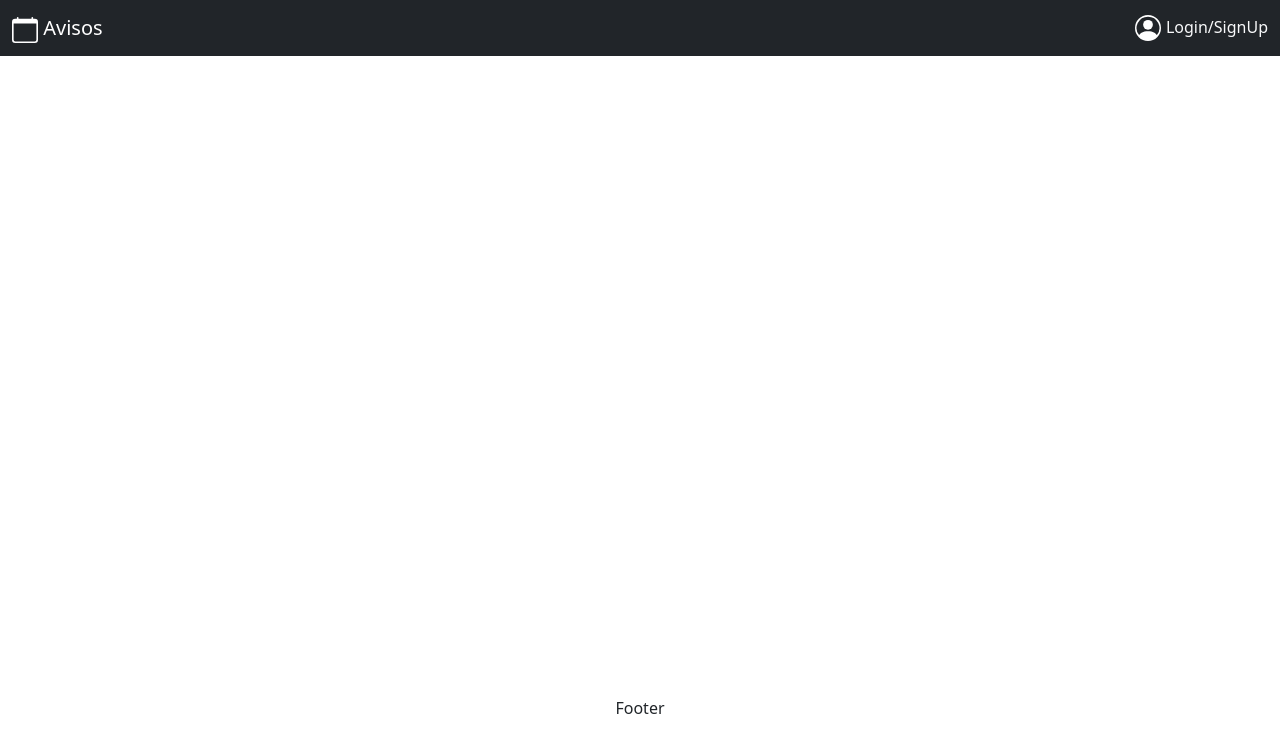
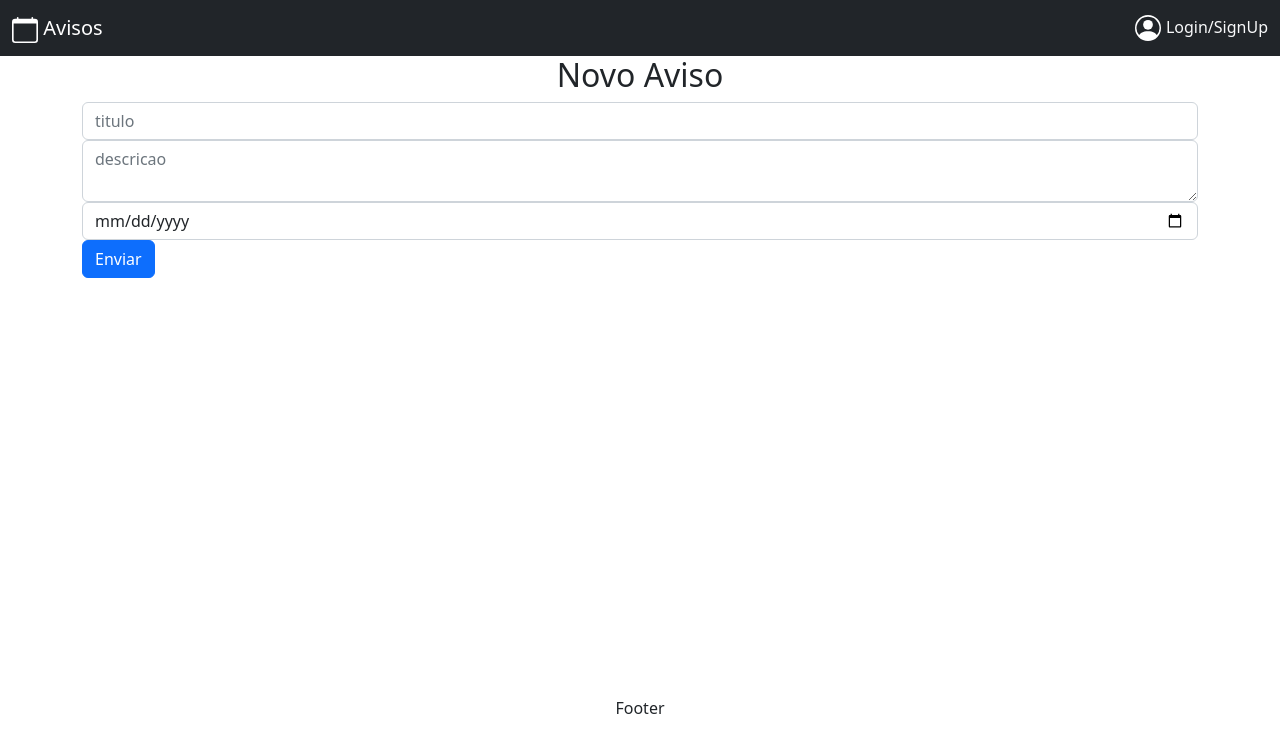
Before and after one commit to caiorodriveira/quadroAvisos, an Angular app in the folder crud-frontend-avisos/: page /new in a window 1280 px wide. Before the commit this address led to /. Shown: the top 752 px of the page. Built offline with nearby package versions, Linux system fonts and the light colour scheme.

Commit message:
IMPROVEMENT - Adiona pagina de formulario (teste) para adicionar novos avisos (ajustar data que diminui um dia)

```diff
--- a/crud-frontend-avisos/src/app/app.module.ts
+++ b/crud-frontend-avisos/src/app/app.module.ts
@@ -1,23 +1,28 @@
 import { SharedModule } from './shared/shared.module';
 import { NgModule } from '@angular/core';
 import { BrowserModule } from '@angular/platform-browser';
+import { FormsModule, ReactiveFormsModule } from '@angular/forms';
 
 import { AppRoutingModule } from './app-routing.module';
 import { AppComponent } from './app.component';
 import { HomeComponent } from './components/home/home.component';
 import { HttpClientModule } from '@angular/common/http';
+import { NewComponent } from './components/new/new.component';
 
 
 @NgModule({
   declarations: [
     AppComponent,
     HomeComponent,
+    NewComponent,
   ],
   imports: [
     BrowserModule,
     AppRoutingModule,
     SharedModule,
     HttpClientModule,
+    FormsModule,
+    ReactiveFormsModule,
   ],
   providers: [],
   bootstrap: [AppComponent]
--- a/crud-frontend-avisos/src/app/components/home/home.component.html
+++ b/crud-frontend-avisos/src/app/components/home/home.component.html
@@ -26,7 +26,7 @@
           {{aviso.descricao}}
         </div>
         <div class="modal-footer">
-          <button class="btn btn-primary text-center mx-5"(click)="editAviso()">
+          <button class="btn btn-primary text-center mx-1" (click)="editAviso(aviso)">
             <svg xmlns="http://www.w3.org/2000/svg" width="15" height="15" fill="currentColor" class="bi bi-pen" viewBox="0 0 16 16">
               <path d="m13.498.795.149-.149a1.207 1.207 0 1 1 1.707 1.708l-.149.148a1.5 1.5 0 0 1-.059 2.059L4.854 14.854a.5.5 0 0 1-.233.131l-4 1a.5.5 0 0 1-.606-.606l1-4a.5.5 0 0 1 .131-.232l9.642-9.642a.5.5 0 0 0-.642.056L6.854 4.854a.5.5 0 1 1-.708-.708L9.44.854A1.5 1.5 0 0 1 11.5.796a1.5 1.5 0 0 1 1.998-.001zm-.644.766a.5.5 0 0 0-.707 0L1.95 11.756l-.764 3.057 3.057-.764L14.44 3.854a.5.5 0 0 0 0-.708l-1.585-1.585z"/>
             </svg>
@@ -39,7 +39,7 @@
 
   <div class="footer-container align-self-center mt-3 mb-3">
 
-    <button class="btn btn-primary text-center" (click)="newAviso()">
+    <button class="btn btn-primary text-center" [routerLink]="['/new']">
       <svg xmlns="http://www.w3.org/2000/svg" width="20" height="20" fill="currentColor" class="bi bi-plus" viewBox="0 0 16 16">
         <path d="M8 4a.5.5 0 0 1 .5.5v3h3a.5.5 0 0 1 0 1h-3v3a.5.5 0 0 1-1 0v-3h-3a.5.5 0 0 1 0-1h3v-3A.5.5 0 0 1 8 4z"/>
       </svg>
--- a/crud-frontend-avisos/src/app/components/home/home.component.scss
+++ b/crud-frontend-avisos/src/app/components/home/home.component.scss
@@ -45,6 +45,13 @@
   z-index: 99;
 }
 
+.modal-body {
+  max-height: 60vh;
+  overflow-wrap: break-word;
+  word-wrap: break-word;
+  word-break: break-word;
+  overflow-y: auto;
+}
 
 @media only screen and (max-width: 1399px) {
   .aviso {
--- a/crud-frontend-avisos/src/app/components/home/home.component.ts
+++ b/crud-frontend-avisos/src/app/components/home/home.component.ts
@@ -1,7 +1,7 @@
+import { Aviso } from './../../models/IAvisos';
 import { AvisosService } from './../../services/avisos.service';
 import { Component, OnInit } from '@angular/core';
 import { Observable } from 'rxjs';
-import { Aviso } from './model/IAvisos';
 
 @Component({
   selector: 'app-home',
@@ -15,6 +15,20 @@ export class HomeComponent implements OnInit {
 
   constructor(private avisosService: AvisosService) {
 
+  }
+  newAviso(){
+    console.log("Editar Aviso")
+  }
+
+  editAviso(aviso: any){
+    console.log(`Editar aviso: "${aviso.titulo}"`)
+  }
+
+  ngOnInit(): void {
+    this.onGetAllAvisos();
+  }
+
+  onGetAllAvisos () :void {
     this.avisosService.getAvisos().subscribe(
       response => {
         this.avisos = response;
@@ -23,18 +37,7 @@ export class HomeComponent implements OnInit {
         console.error(error);
       }
     )
-
   }
-  newAviso(){
-    console.log("Aviso Criado")
-  }
-
-  editAviso(){
-    console.log("Aviso editado")
-  }
-
-  ngOnInit(): void {}
-
 
 
 }
--- /dev/null
+++ b/crud-frontend-avisos/src/app/components/new/new.component.html
@@ -0,0 +1,13 @@
+<div class="container">
+  <div class="content-container">
+
+    <h2 class="text-center">Novo Aviso</h2>
+
+    <form [formGroup]="formAvisos">
+      <input type="text" formControlName="titulo" class="form-control" placeholder="titulo">
+      <textarea type="text" formControlName="descricao" class="form-control" placeholder="descricao"></textarea>
+      <input type="date" formControlName="data" class="form-control" placeholder="data">
+      <button class="btn btn-primary" type="button" (click)="onSubmit()">Enviar</button>
+    </form>
+  </div>
+</div>
--- /dev/null
+++ b/crud-frontend-avisos/src/app/components/new/new.component.ts
@@ -0,0 +1,38 @@
+import { AvisosService } from './../../services/avisos.service';
+import { Component, OnInit } from '@angular/core';
+import { FormGroup, FormBuilder, Validators } from '@angular/forms';
+
+@Component({
+  selector: 'app-new',
+  templateUrl: './new.component.html',
+  styleUrls: ['./new.component.scss']
+})
+export class NewComponent implements OnInit {
+
+  formAvisos: FormGroup;
+
+  constructor(
+    private fb: FormBuilder,
+    private avisosService: AvisosService,
+  ) {
+
+    this.formAvisos = this.fb.group({
+      id: [''],
+      titulo: ['', Validators.required],
+      descricao: ['', Validators.required],
+      data: ['', Validators.required]
+    });
+  }
+
+  ngOnInit(): void { }
+
+  onSubmit(): void{
+
+    this.avisosService.saveAvisos(this.formAvisos.value).subscribe(
+      (res) => {
+        console.log(res);
+      }
+    )
+  }
+
+}
--- a/crud-frontend-avisos/src/app/services/avisos.service.ts
+++ b/crud-frontend-avisos/src/app/services/avisos.service.ts
@@ -1,4 +1,4 @@
-import { Aviso } from './../components/home/model/IAvisos';
+import { Aviso } from './../models/IAvisos';
 import { Injectable } from '@angular/core';
 import { HttpClient } from '@angular/common/http';
 import { Observable } from 'rxjs'
@@ -20,4 +20,8 @@ export class AvisosService {
     return this.httpClient.post(this.API_SERVER, aviso)
   }
 
+  // public editAvisos(aviso: Aviso[]): Observable<any> {
+  //   return this.httpClient.put(this.API_SERVER, aviso)
+  // }
+
 }
```
Also changed, not shown: crud-frontend-avisos/src/app/app-routing.module.ts (+8 -1 lines), crud-frontend-avisos/src/app/components/new/new.component.scss (added), crud-frontend-avisos/src/app/models/IAvisos.ts (renamed from crud-frontend-avisos/src/app/components/home/model/IAvisos.ts), 1 other file (tests, documents, lock files or other folders).
